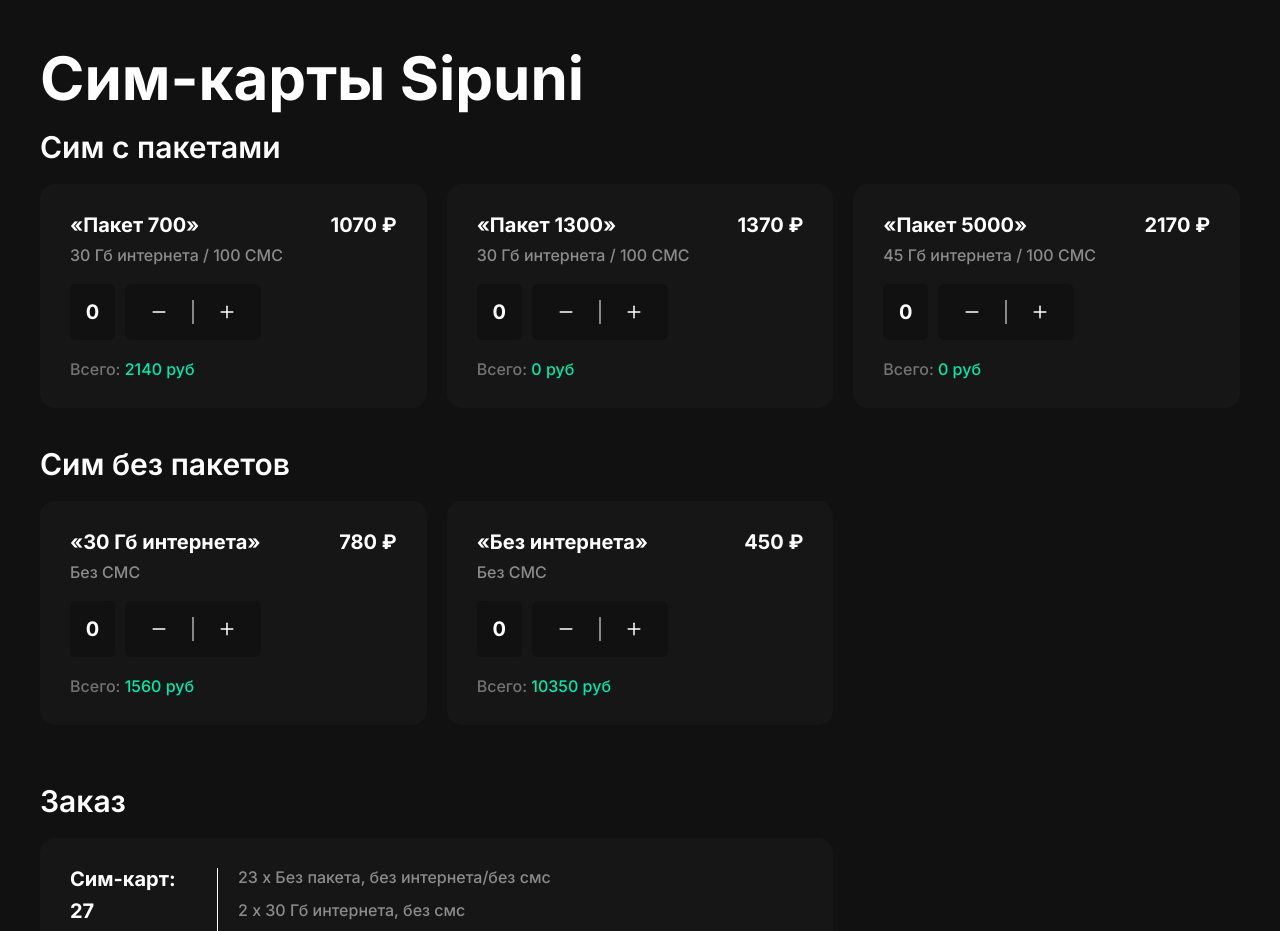
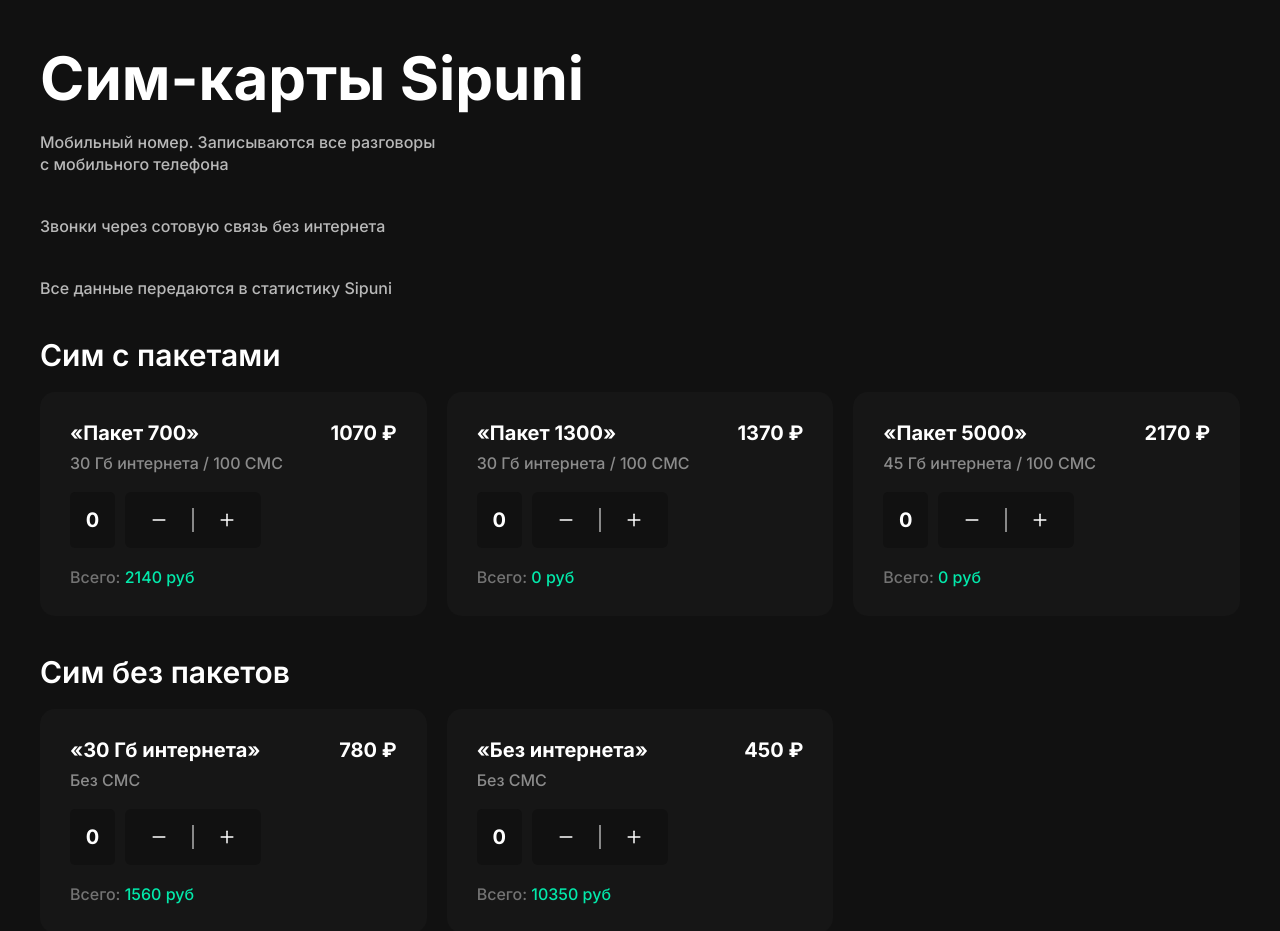
Before and after one commit to nivanown/sipuni_3, a plain HTML site: page index.html in a window 1280 px wide. Shown: the part 2240-3171 px from the top of the page. Drawn offline with Linux system fonts and the light colour scheme.

Commit message:
Add files via upload

```diff
--- a/index.html
+++ b/index.html
@@ -153,6 +153,11 @@
             <section class="sim-cards">
                 <div class="big-title__container">
                     <h2 class="sim-cards__big-title big-title">Сим-карты Sipuni</h2>
+                    <div class="sim-cards__info-panel">
+                        <p class="sim-cards__big-text">Мобильный номер. Записываются все разговоры<br> с мобильного телефона</p>
+                        <p class="sim-cards__small-text">Звонки через сотовую связь без интернета</p>
+                        <p class="sim-cards__small-text">Все данные передаются в статистику Sipuni</p>
+                    </div>
                     <h3 class="sim-cards__small-title">Сим с пакетами</h3>
                     <div class="sim-cards-catalog">
                         <div class="sim-cards-catalog__item">
```
